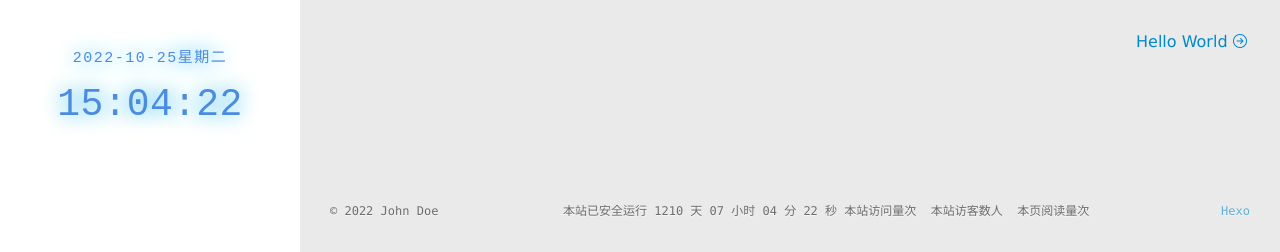
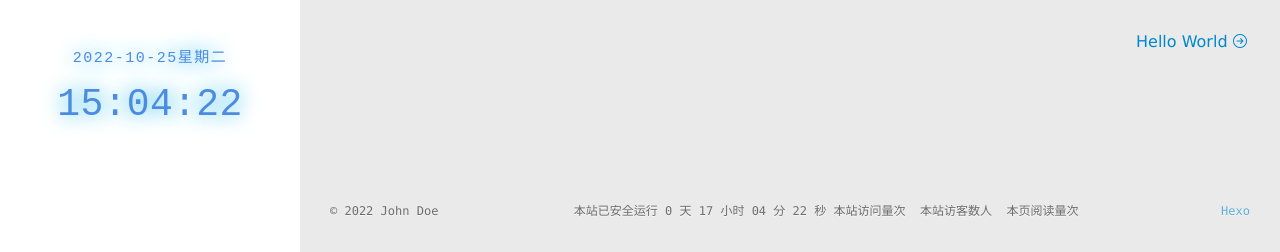
Before and after one commit to arthusyoung/arthusyoung.github.io, a plain HTML site: page 2022/10/24/NMR技术/index.html in a window 1280 px wide. Shown: the part 548-800 px from the top of the page. Drawn offline with nearby package versions, Linux system fonts and the light colour scheme; some packages are replaced by stand-ins of ours; a script that the page names is missing.

Commit message:
Site updated: 2022-10-25 23:04:16

```diff
--- a/2022/10/24/NMR技术/index.html
+++ b/2022/10/24/NMR技术/index.html
@@ -373,7 +373,7 @@
 		<script>
 			var now = new Date();
 			function createtime() {
-				var grt= new Date("07/03/2019 08:00:00");//此处修改你的建站时间或者网站上线时间
+				var grt= new Date("10/24/2022 22:00:00");//此处修改你的建站时间或者网站上线时间
 				now.setTime(now.getTime()+250);
 				days = (now - grt ) / 1000 / 60 / 60 / 24; dnum = Math.floor(days);
 				hours = (now - grt ) / 1000 / 60 / 60 - (24 * dnum); hnum = Math.floor(hours);
```
Also changed, not shown: 2022/10/24/hello-world/index.html (+1 -1 lines), archives/2022/10/index.html (+1 -1 lines), archives/2022/index.html (+1 -1 lines), archives/index.html (+1 -1 lines), index.html (+1 -1 lines).
